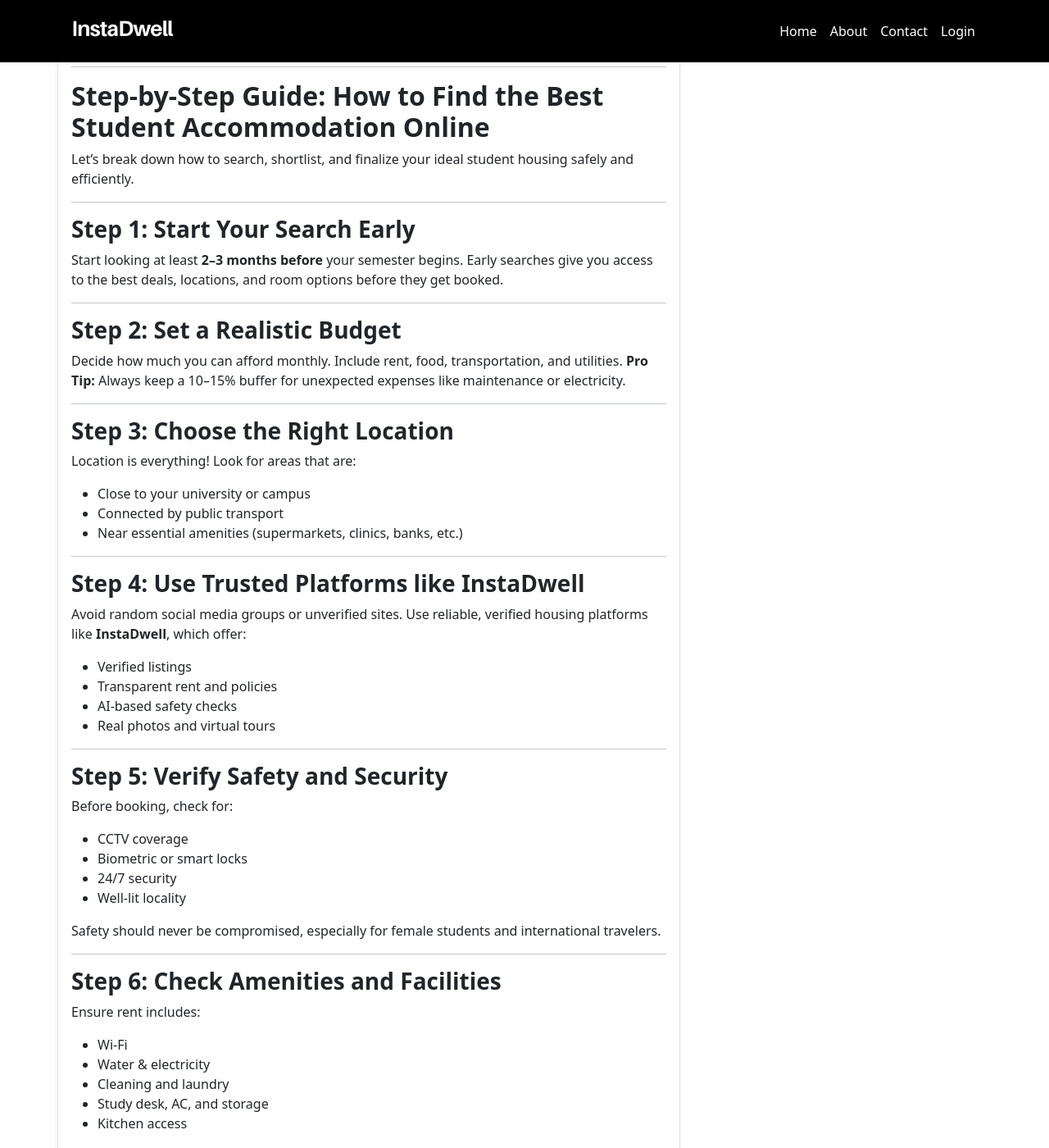
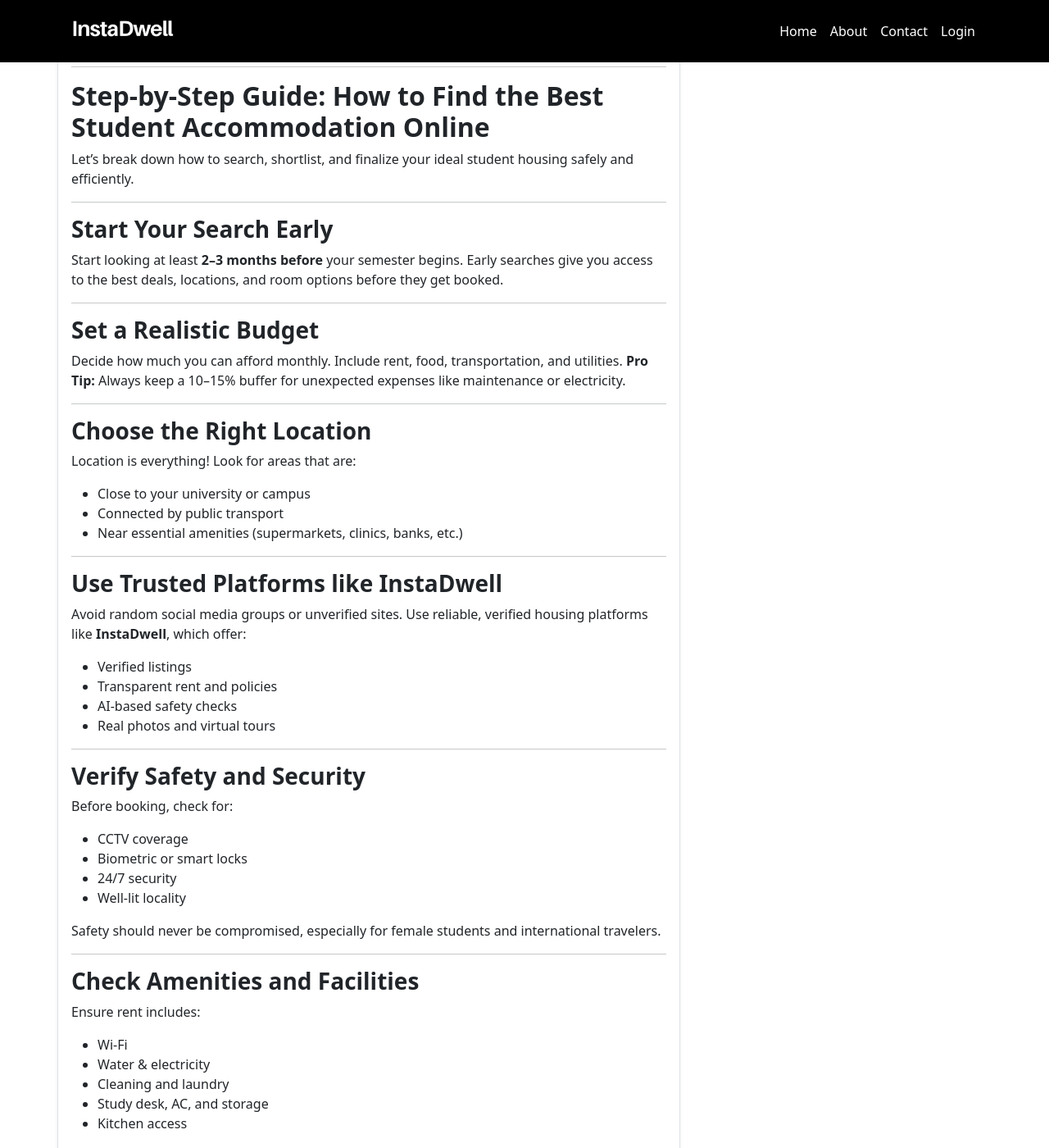
Before and after one commit to instadw/instadwell-blog, a Jekyll site: the page built from _posts/2025-10-16-how-to-find-the-best-student-accommodation-online-easy-guide.md, in a window 1280 px wide and 1400 px high, scrolled down 3896 px. Shown: the whole window at 82% size. Built offline with Jekyll 4.4.1, drawn with Linux system fonts in a browser that asks for light colours; some of the changed text lies outside the part shown.

Commit message:
Update 2025-10-16-how-to-find-the-best-student-accommodation-online-easy-guide.md

```diff
--- a/_posts/2025-10-16-how-to-find-the-best-student-accommodation-online-easy-guide.md
+++ b/_posts/2025-10-16-how-to-find-the-best-student-accommodation-online-easy-guide.md
@@ -163,20 +161,20 @@ Let’s break down how to search, shortlist, and finalize your ideal student hou
 
 - - -
 
-### **Step 1: Start Your Search Early**
+### **Start Your Search Early**
 
 Start looking at least **2–3 months before** your semester begins. Early searches give you access to the best deals, locations, and room options before they get booked.
 
 - - -
 
-### **Step 2: Set a Realistic Budget**
+### **Set a Realistic Budget**
 
 Decide how much you can afford monthly. Include rent, food, transportation, and utilities.
 **Pro Tip:** Always keep a 10–15% buffer for unexpected expenses like maintenance or electricity.
 
 - - -
 
-### **Step 3: Choose the Right Location**
+### **Choose the Right Location**
 
 Location is everything!
 Look for areas that are:
@@ -187,7 +185,7 @@ Look for areas that are:
 
 - - -
 
-### **Step 4: Use Trusted Platforms like InstaDwell**
+### **Use Trusted Platforms like InstaDwell**
 
 Avoid random social media groups or unverified sites.
 Use reliable, verified housing platforms like **InstaDwell**, which offer:
@@ -199,7 +197,7 @@ Use reliable, verified housing platforms like **InstaDwell**, which offer:
 
 - - -
 
-### **Step 5: Verify Safety and Security**
+### **Verify Safety and Security**
 
 Before booking, check for:
 
@@ -212,7 +210,7 @@ Safety should never be compromised, especially for female students and internati
 
 - - -
 
-### **Step 6: Check Amenities and Facilities**
+### **Check Amenities and Facilities**
 
 Ensure rent includes:
 
@@ -226,14 +224,14 @@ This prevents future misunderstandings or extra charges.
 
 - - -
 
-### **Step 7: Read Genuine Reviews and Ratings**
+### **Read Genuine Reviews and Ratings**
 
 Reviews are your best guide to understanding the reality behind the listing.
 Look for feedback on cleanliness, landlord behavior, noise levels, and repair response times.
 
 - - -
 
-### **Step 8: Understand the Lease Terms Clearly**
+### **Understand the Lease Terms Clearly**
 
 Read the rental agreement thoroughly before signing.
 Clarify:
@@ -245,7 +243,7 @@ Clarify:
 
 - - -
 
-### **Step 9: Compare and Shortlist Options**
+### **Compare and Shortlist Options**
 
 Don’t book the first place you find. Compare at least 3–5 properties based on:
 
@@ -256,7 +254,7 @@ Don’t book the first place you find. Compare at least 3–5 properties based o
 
 - - -
 
-### **Step 10: Schedule a Virtual or Physical Visit**
+### **Schedule a Virtual or Physical Visit**
 
 Always request a **video tour** if you can’t visit in person.
 This helps verify that the property matches its online photos and description.
@@ -313,7 +311,7 @@ InstaDwell focuses on verified listings and transparency, helping students find
 * Global coverage in top cities
 * 24/7 student support team
 
-Whether you’re studying in **Hyderabad, Berlin, Toronto, or London**, InstaDwell helps you book your perfect stay confidently.
+Whether you’re studying in **[Hyderabad](https://instadwell.com/search?country=india&lat=17.4065&lng=78.4772&location=hyderabad), [Berlin](https://instadwell.com/search?lat=52.52000659999999&lng=13.404954&location=Berlin,%20Germany&city=Berlin&country=Germany), [Toronto](https://instadwell.com/search?lat=43.653226&lng=-79.3831843&location=Toronto,%20ON,%20Canada&city=Toronto&country=Canada), or [London](https://instadwell.com/search?lat=51.5072178&lng=-0.1275862&location=London,%20UK&city=London&country=United%20Kingdom)**, InstaDwell helps you book your perfect stay confidently.
 
 - - -
 
@@ -331,7 +329,7 @@ Every little saving counts when you’re managing life as a student.
 
 ## **Conclusion**
 
-Finding student accommodation online doesn’t have to be stressful or uncertain. With the right information and trusted platforms like **InstaDwell**, you can book your ideal stay confidently, knowing it’s verified, affordable, and comfortable.
+Finding student accommodation online doesn’t have to be stressful or uncertain. With the right information and trusted platforms like **[InstaDwell](https://instadwell.com/)**, you can book your ideal stay confidently, knowing it’s verified, affordable, and comfortable.
 
 Whether you’re looking for a budget PG in Hyderabad, a co-living space in Bangalore, or the [Best Student PGs & Co-Living in Bengaluru](https://instadwell.com/search?country=india&lat=12.971599&lng=77.594566&location=bengaluru), always remember:
 
```
Also changed, not shown: other parts of _posts/2025-10-16-how-to-find-the-best-student-accommodation-online-easy-guide.md (+2 -4 lines).
